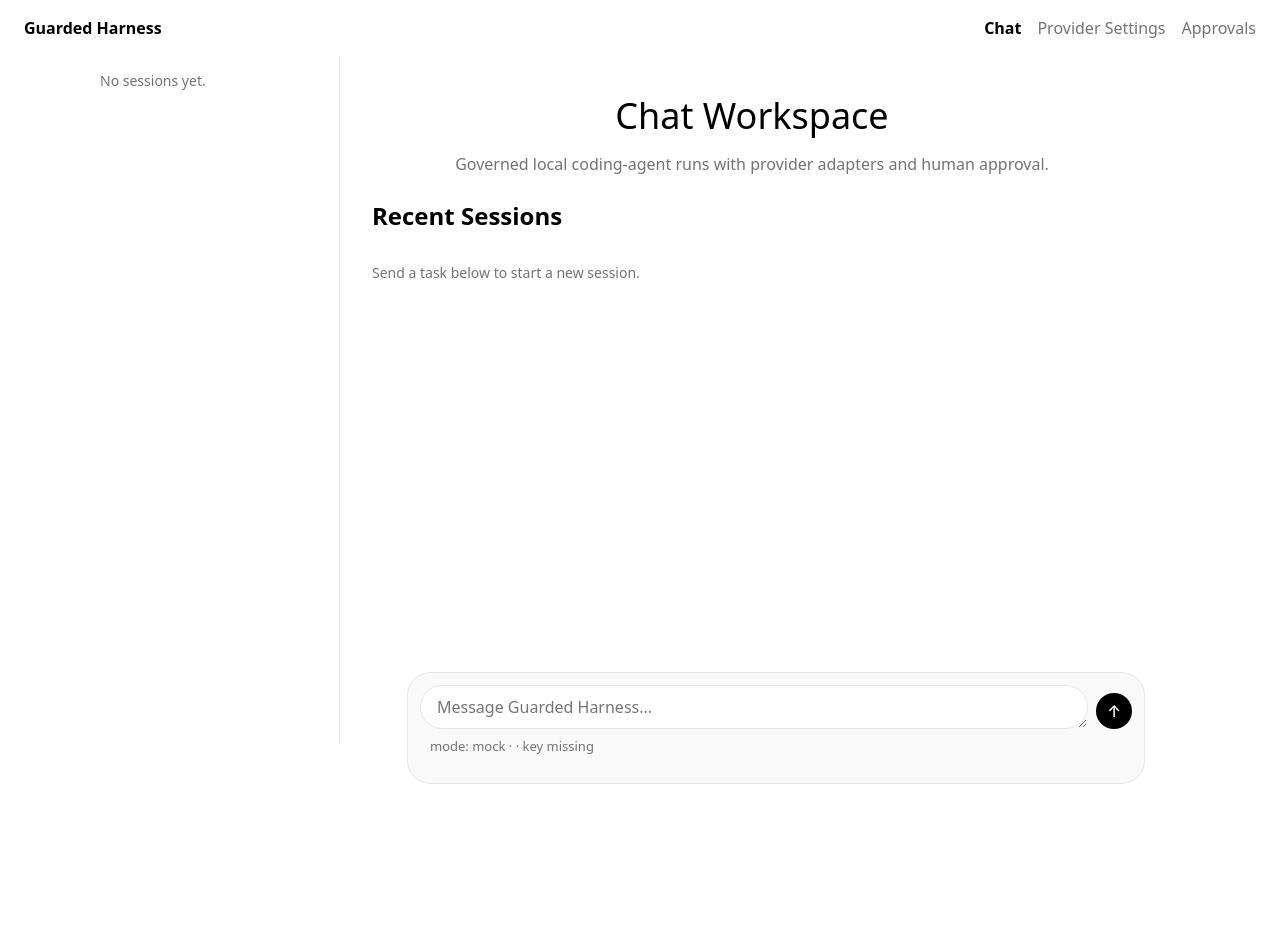
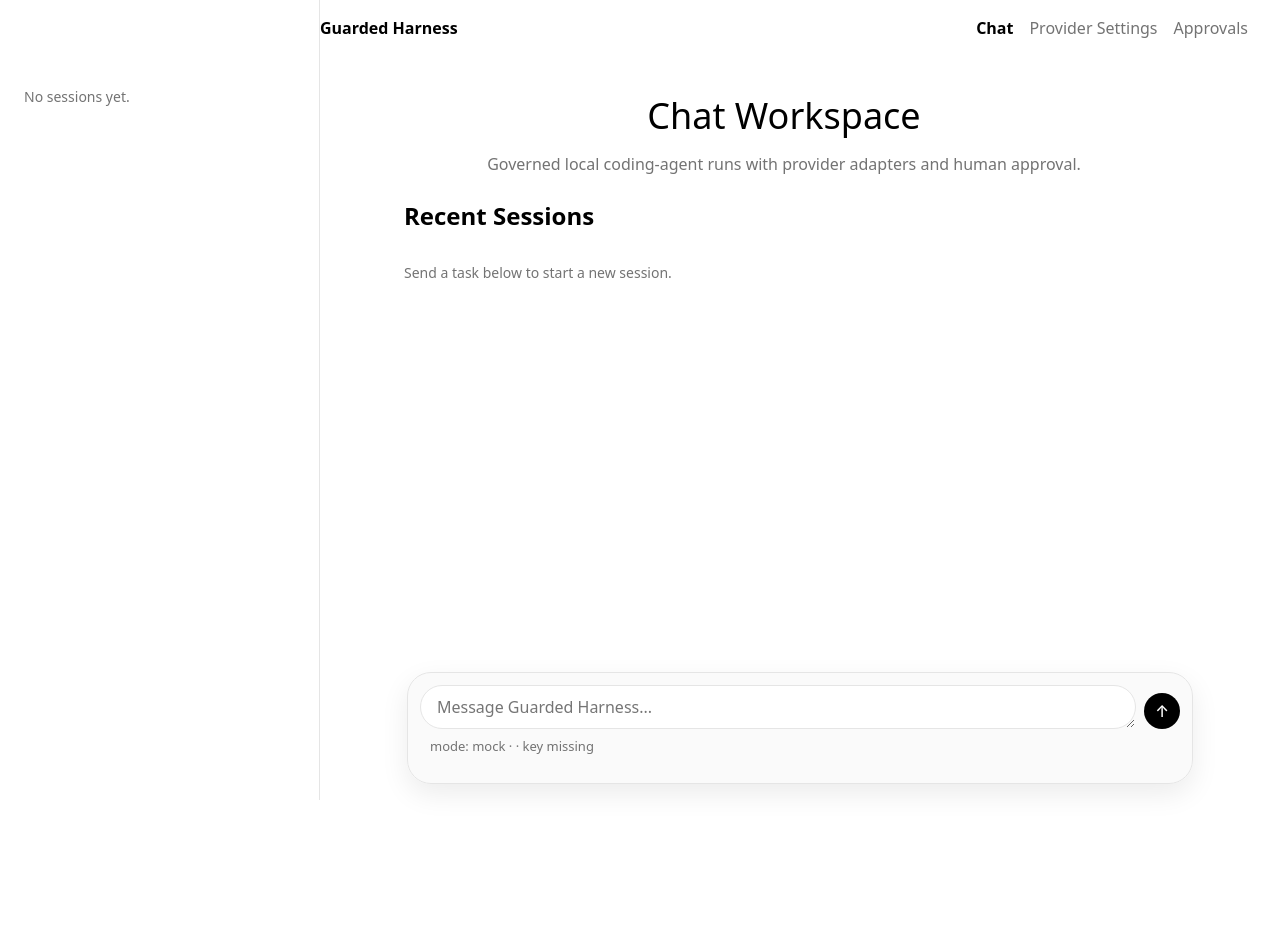
Before and after one commit to ZClucky-123/Harness, a FastAPI app: page / in a window 1280 px wide. Before the commit the page ends 784 px from the top, so only its background shows below. Run offline with FastAPI, Linux system fonts and the light colour scheme; some libraries are stand-ins or nearby versions.

Commit message:
fix: refine chat webui spacing and approval links
subagent: Codex(main)

manual: user requested screenshot-based layout changes; no manual file edits outside Codex

```diff
--- a/src/guarded_harness/web/static/styles.css
+++ b/src/guarded_harness/web/static/styles.css
@@ -1,12 +1,14 @@
 :root {
   color: #000;
   background: #fff;
+  --sidebar-width: 320px;
+  --content-width: 760px;
   font-family: ui-sans-serif, system-ui, -apple-system, BlinkMacSystemFont, "Segoe UI", sans-serif;
 }
 
 body { margin: 0; background: #fff; }
 .shell { max-width: 760px; margin: 0 auto; padding: 24px; }
-.chat-page { min-height: 100vh; padding: 0 24px 140px; }
+.chat-page { min-height: 100vh; padding: 0 32px 150px var(--sidebar-width); }
 .shell.wide { max-width: 1040px; }
 .site-header { position: sticky; top: 0; z-index: 10; display: flex; align-items: center; justify-content: space-between; gap: 16px; min-height: 56px; background: rgba(255,255,255,0.96); backdrop-filter: blur(12px); }
 .brand { color: #000; font-weight: 600; text-decoration: none; }
@@ -15,8 +17,8 @@ body { margin: 0; background: #fff; }
 .nav-links a:hover, .muted-link:hover { color: #000; text-decoration: underline; text-underline-offset: 4px; }
 .nav-links a.active { color: #000; font-weight: 600; }
 .nav-count { display: inline-flex; align-items: center; justify-content: center; min-width: 18px; height: 18px; margin-left: 6px; border-radius: 9999px; background: #000; color: #fff; font-size: 12px; }
-.app-layout { display: grid; grid-template-columns: 240px minmax(0, 760px); gap: 32px; max-width: 1080px; margin: 0 auto; }
-.session-sidebar { position: sticky; top: 76px; align-self: start; max-height: calc(100vh - 96px); min-height: calc(100vh - 112px); overflow-y: auto; border-right: 1px solid #e5e5e5; padding-right: 18px; }
+.app-layout { display: block; max-width: none; margin: 0; }
+.session-sidebar { position: fixed; left: 0; top: 0; width: var(--sidebar-width); height: 100vh; overflow-y: auto; box-sizing: border-box; border-right: 1px solid #e5e5e5; padding: 72px 24px 24px; background: #fff; }
 .session-sidebar h2 { margin-top: 24px; font-size: 14px; color: #737373; }
 .new-session, .sidebar-item { display: block; border-radius: 10px; padding: 10px 12px; color: #000; text-decoration: none; }
 .new-session { border: 1px solid #e5e5e5; background: #fafafa; font-weight: 600; }
@@ -25,7 +27,7 @@ body { margin: 0; background: #fff; }
 .sidebar-item:hover { background: #f5f5f5; }
 .sidebar-item span, .sidebar-item small { display: block; min-width: 0; overflow: hidden; text-overflow: ellipsis; white-space: nowrap; }
 .sidebar-item small { margin-top: 4px; color: #737373; font-size: 12px; }
-.chat-main { min-width: 0; }
+.chat-main { width: min(var(--content-width), 100%); margin: 0 auto; min-width: 0; }
 .hero { margin: 72px 0 32px; text-align: center; }
 .chat-intro { margin: 40px 0 24px; }
 h1 { margin: 0; font-size: 36px; line-height: 1.11; font-weight: 500; letter-spacing: 0; }
@@ -48,7 +50,7 @@ p { color: #737373; line-height: 1.5; }
 .message-user strong, .message-agent strong { color: #000; font-weight: 500; }
 .composer, .settings-card { margin: 24px 0 64px; padding: 12px; border: 1px solid #e5e5e5; border-radius: 24px; background: #fafafa; }
 .settings-card { padding: 24px; }
-.composer-fixed { position: fixed; left: calc(50% + 136px); bottom: 16px; z-index: 20; width: min(712px, calc(100vw - 344px)); margin: 0; transform: translateX(-50%); background: rgba(250,250,250,0.98); backdrop-filter: blur(12px); }
+.composer-fixed { position: fixed; left: calc(var(--sidebar-width) + (100vw - var(--sidebar-width)) / 2); bottom: 16px; z-index: 20; width: min(var(--content-width), calc(100vw - var(--sidebar-width) - 64px)); margin: 0; transform: translateX(-50%); background: rgba(250,250,250,0.98); backdrop-filter: blur(12px); box-shadow: 0 10px 28px rgba(0,0,0,0.08); }
 .composer-status { margin: 8px 10px 0; color: #737373; font-size: 13px; }
 .composer-row { display: grid; grid-template-columns: 1fr 36px; gap: 8px; align-items: end; }
 .composer-submit { width: 36px; height: 36px; padding: 0; border-radius: 9999px; line-height: 1; }
@@ -85,7 +87,8 @@ pre { overflow-x: auto; white-space: pre-wrap; border-radius: 12px; background:
 .approval-item h4 { margin: 0 0 14px; font-size: 18px; }
 .approval-item p { margin: 8px 0; color: #737373; overflow-wrap: anywhere; }
 .approval-links { display: flex; align-items: center; gap: 10px; flex-wrap: wrap; margin-top: 18px; }
-.button-secondary, details summary { display: inline-flex; align-items: center; min-height: 36px; border: 1px solid #e5e5e5; border-radius: 9999px; background: #fff; color: #000; padding: 0 14px; font: inherit; font-size: 14px; text-decoration: none; cursor: pointer; }
+.approval-text-link { display: inline; border: 0; background: transparent; color: #737373; padding: 0; font: inherit; font-size: 14px; text-decoration: underline; text-underline-offset: 4px; cursor: pointer; }
+.approval-text-link:hover { color: #000; }
 details { width: 100%; }
 details summary { width: fit-content; list-style: none; }
 details pre { margin-top: 10px; }
@@ -106,7 +109,7 @@ dd { margin: 0; }
   .chat-page { padding: 0 18px 140px; }
   .site-header { align-items: flex-start; flex-direction: column; }
   .app-layout { display: block; }
-  .session-sidebar { position: static; min-height: 0; border-right: 0; border-bottom: 1px solid #e5e5e5; padding: 0 0 18px; margin-bottom: 24px; }
+  .session-sidebar { position: static; width: auto; height: auto; min-height: 0; border-right: 0; border-bottom: 1px solid #e5e5e5; padding: 0 0 18px; margin-bottom: 24px; }
   .composer-fixed { left: 50%; width: min(712px, calc(100vw - 36px)); }
   .queue-grid { grid-template-columns: 1fr; }
   .approval-board { margin-top: 32px; }
```
Also changed, not shown: src/guarded_harness/web/templates/approvals.html (+2 -6 lines), tests/integration/test_web.py (+11 -6 lines).
